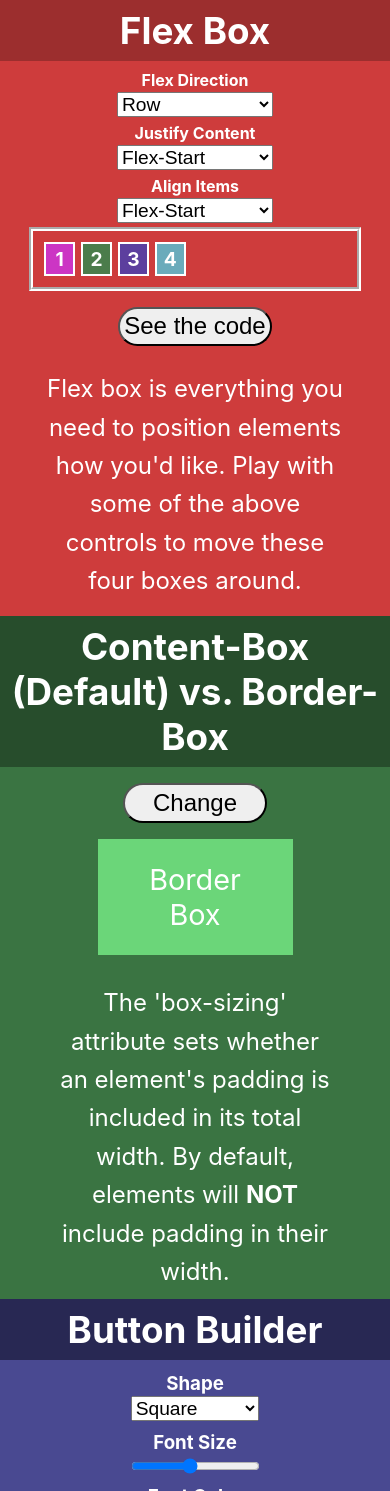
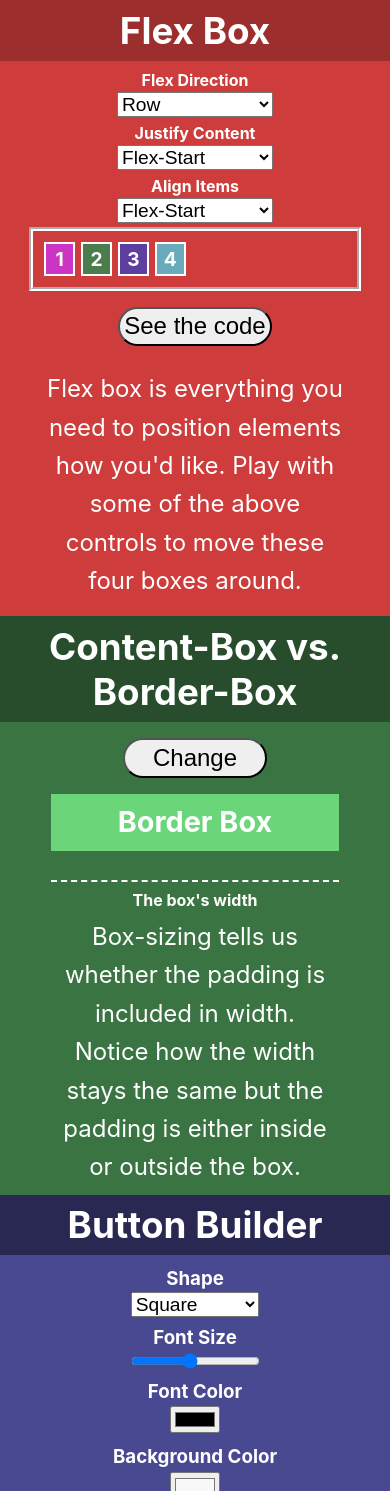
Before and after one commit to tylercorbett/css-showcase, a React (Create React App) app: page / in a window 390 px wide. Shown: the top 1491 px of the page. Built offline with nearby package versions, Linux system fonts and the light colour scheme.

Commit message:
added dotted lines for padding

```diff
--- a/src/components/boxsizing/BoxSizing.js
+++ b/src/components/boxsizing/BoxSizing.js
@@ -2,15 +2,20 @@ import React, { PureComponent } from 'react';
 import styles from './BoxSizing.module.scss';
 
 export default class BoxSizing extends PureComponent {
+  state = {
+    show: false
+  }
   handleClick = event => {
     const changeBox = document.getElementsByName('changeBox')[0];
     if(changeBox.style.boxSizing === 'border-box') {
       changeBox.style.boxSizing = 'content-box';
       changeBox.innerHTML = 'Content Box'
+      this.setState({ show: true });
     }
     else {
       changeBox.style.boxSizing = 'border-box';
       changeBox.innerHTML = 'Border Box';
+      this.setState({ show: false });
     }
   }
   componentDidMount() {
@@ -18,15 +23,21 @@ export default class BoxSizing extends PureComponent {
     changeBox.style.boxSizing = 'border-box';
   }
   render() {
+    const { show } = this.state;
     return (
         <>
           <header className={styles.header}>
-              <h2 className={styles.title}> Content-Box (Default) vs. Border-Box</h2>
+            <h2 className={styles.title}> Content-Box vs. Border-Box</h2>
           </header>
           <main className={styles.main}>
             <button className={styles.changeButton} type='button' onClick={this.handleClick}>Change</button>
             <div className={styles.box} name='changeBox'>Border Box</div>
-              <p className={styles.description}>The 'box-sizing' attribute sets whether an element&#39;s padding is included in its total width. By default, elements will <strong>NOT</strong> include padding in their width.</p>
+            <div className={styles.widthLineContainer}>
+              { show && <span className={styles.paddingLine}>Padding</span> }
+              <span className={styles.widthLine}>The box&#39;s width</span>
+              { show && <span className={styles.paddingLine}>Padding</span> }
+            </div>
+            <p className={styles.description}>Box-sizing tells us whether the padding is included in width. Notice how the width stays the same but the padding is either inside or outside the box.</p>
           </main>
         </>
     );
--- a/src/components/boxsizing/BoxSizing.module.scss
+++ b/src/components/boxsizing/BoxSizing.module.scss
@@ -1,15 +1,19 @@
 .box {
-  width: 30%;
-  padding: 2em;
+  width: 10em;
+  height: 2em;
   margin: 0 auto 1em auto;
+  padding: 0 1em;
   box-sizing: border-box;
   display: flex;
   justify-content: center;
+  align-items: center;
 
   background-color: rgb(107, 214, 121);
   color: white;
   text-align: center;
   font-size: 1.8em;
+  font-weight: bold;
+  line-height: 0;
   overflow: hidden;
 }
 .changeButton {
@@ -41,6 +45,12 @@
   display: flex;
   flex-direction: column;
 }
+.paddingLine {
+  width: 1.9em;
+  border-top: 2px orange dashed;
+  color: orange;
+  padding-top: .5em;
+}
 .title {
   width: 100%;
   margin: 0;
@@ -51,9 +61,21 @@
   font-size: 2.3em;
   text-align: center;
 }
+.widthLine {
+  display: inline;
+  padding: 0.5em;
+  width: 18em;
+  border-top: 2px white dashed;
+  text-align: center;
+  color: white;
+  font-weight: bold;
+}
+.widthLineContainer {
+  display: flex;
+  justify-content: center;
+  margin: auto;
+  width: 100vw;
+}
 @media only screen and (max-width: 800px) {
-  .box {
-    width: 50vw;
-    padding: 6vw;
-  }
+
 }
```
Lines whose indentation alone changed are shown as unchanged.
